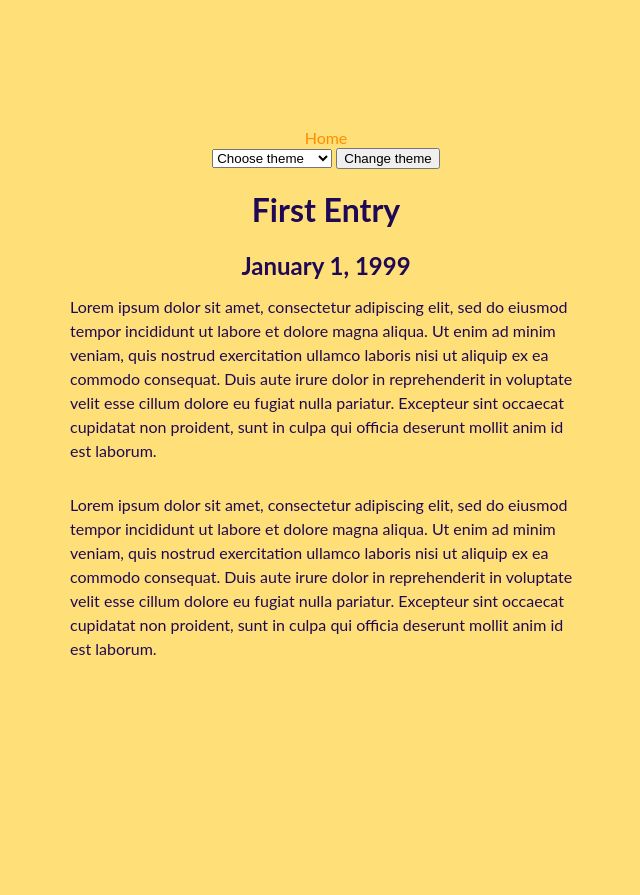
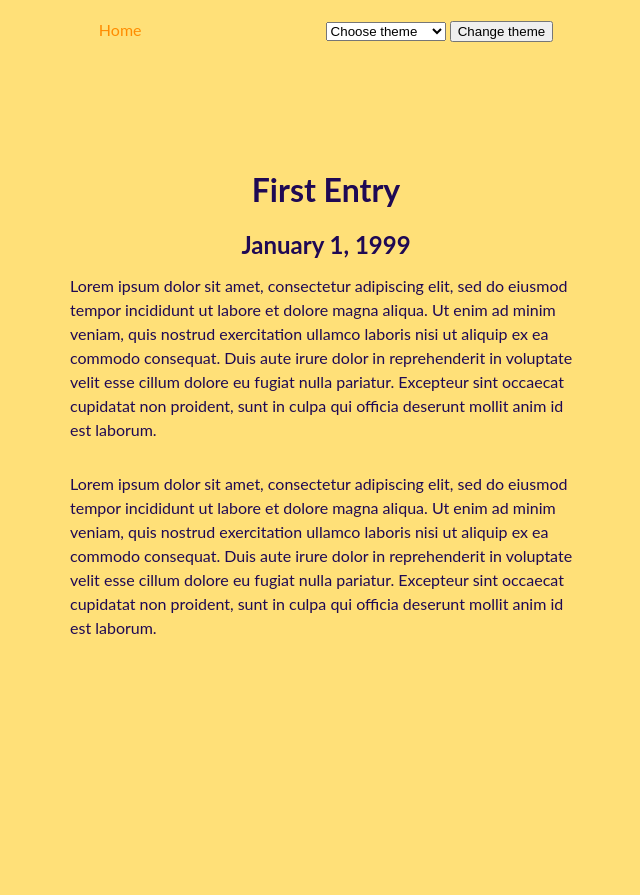
Before and after one commit to mikelawson03/learning-python, a Flask app: page /entry1 in a window 1280 px wide. Shown: the top 895 px of the page, without its empty margins (314-954 px from the left). After the commit the page ends 634 px from the top, so only its background shows below. Run offline with Flask 3, Linux system fonts and the light colour scheme.

Commit message:
clean up header a bit

```diff
--- a/Day_83-Custom_Themes/static/style.css
+++ b/Day_83-Custom_Themes/static/style.css
@@ -11,13 +11,6 @@ html, body {
   font-style: normal;
 }
 
-
-img {
-  margin-top: 100px;
-  height: 200px;
-  width: auto;
-  border-radius: 50%;
-}
 
 h2 {
   margin: 0px;
@@ -54,7 +47,7 @@ a:visited {
 }
 
 .index-title{
-  margin-top: 20%;
+  margin-top: 15%;
 }
 
 .blog {
@@ -85,3 +78,7 @@ a:visited {
   background-color: #160033;
   color: #c1e6f7;
 }
+
+.header {
+  margin: 20px 0px;
+}
--- a/Day_83-Custom_Themes/templates/blog-template.html
+++ b/Day_83-Custom_Themes/templates/blog-template.html
@@ -6,12 +6,15 @@
     <title>{{title}}</title>
     <link href="../static/style.css" type="text/css" rel="stylesheet">
 </head>
-<body class="blog {{theme}}">
-    <a href="/">Home</a>
-    {% include "components/select-theme.html" %}
-    <h1>{{title}}</h1>
-    <h2>{{date}}</h2>
-    {{content | safe}}
-
+<body class="{{theme}}">
+    <div class="header">
+        <div style="display: inline; margin-right: 180px;" ><a href="/">Home</a></div>
+        <div style="display: inline;">{% include "components/select-theme.html" %}</div>
+    </div>
+    <div class="blog">
+        <h1>{{title}}</h1>
+        <h2>{{date}}</h2>
+        {{content | safe}}
+    </div>
 </body>
 </html>
--- a/Day_83-Custom_Themes/templates/components/select-theme.html
+++ b/Day_83-Custom_Themes/templates/components/select-theme.html
@@ -1,4 +1,4 @@
-<form action="/update-theme" method="post">
+<form style="display: inline;" action="/update-theme" method="post">
     <select name="theme" required>
         <option value="" disabled selected>Choose theme</option>
         <option value="midnight">Midnight</option>
```
Also changed, not shown: Day_83-Custom_Themes/templates/index.html (+7 -4 lines).
